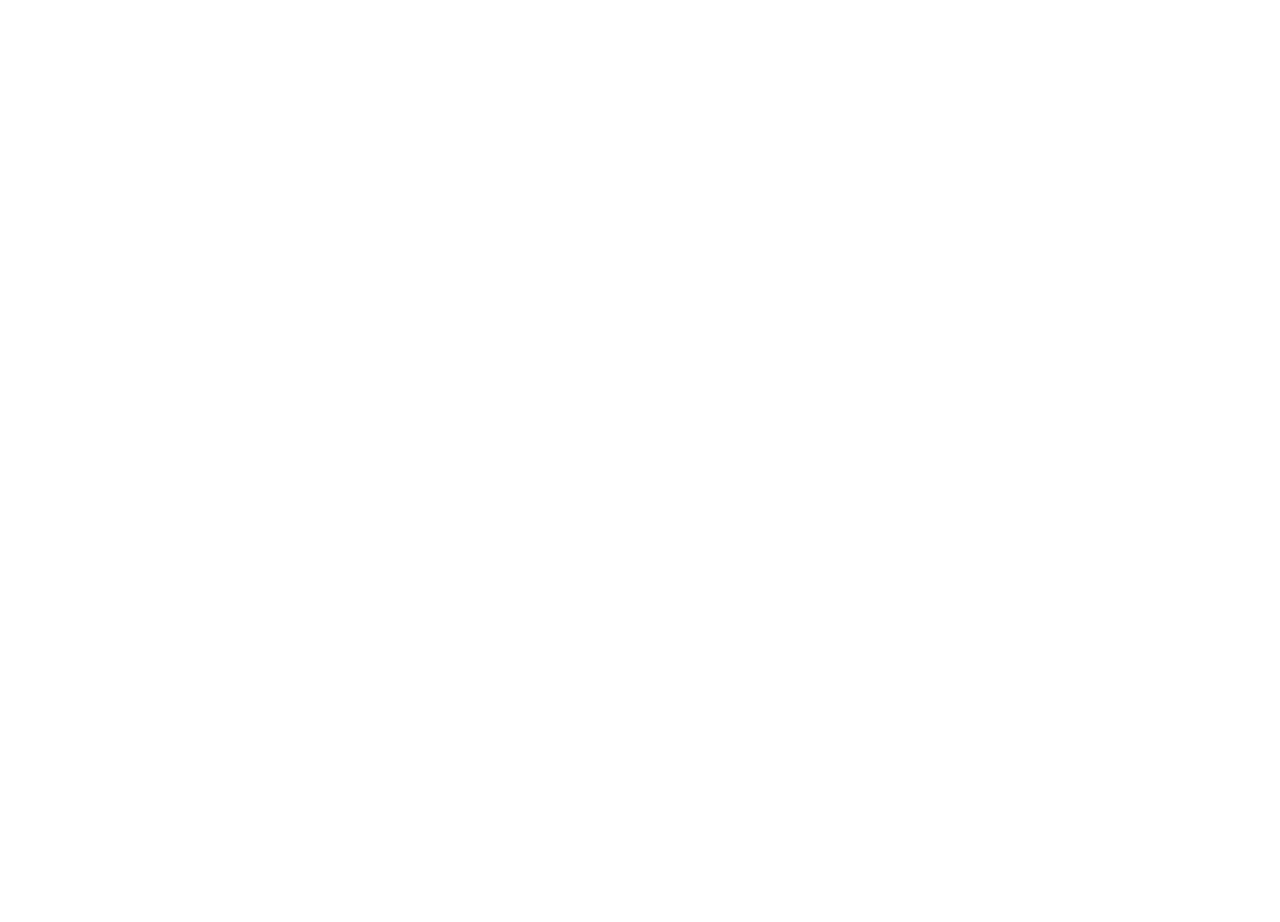
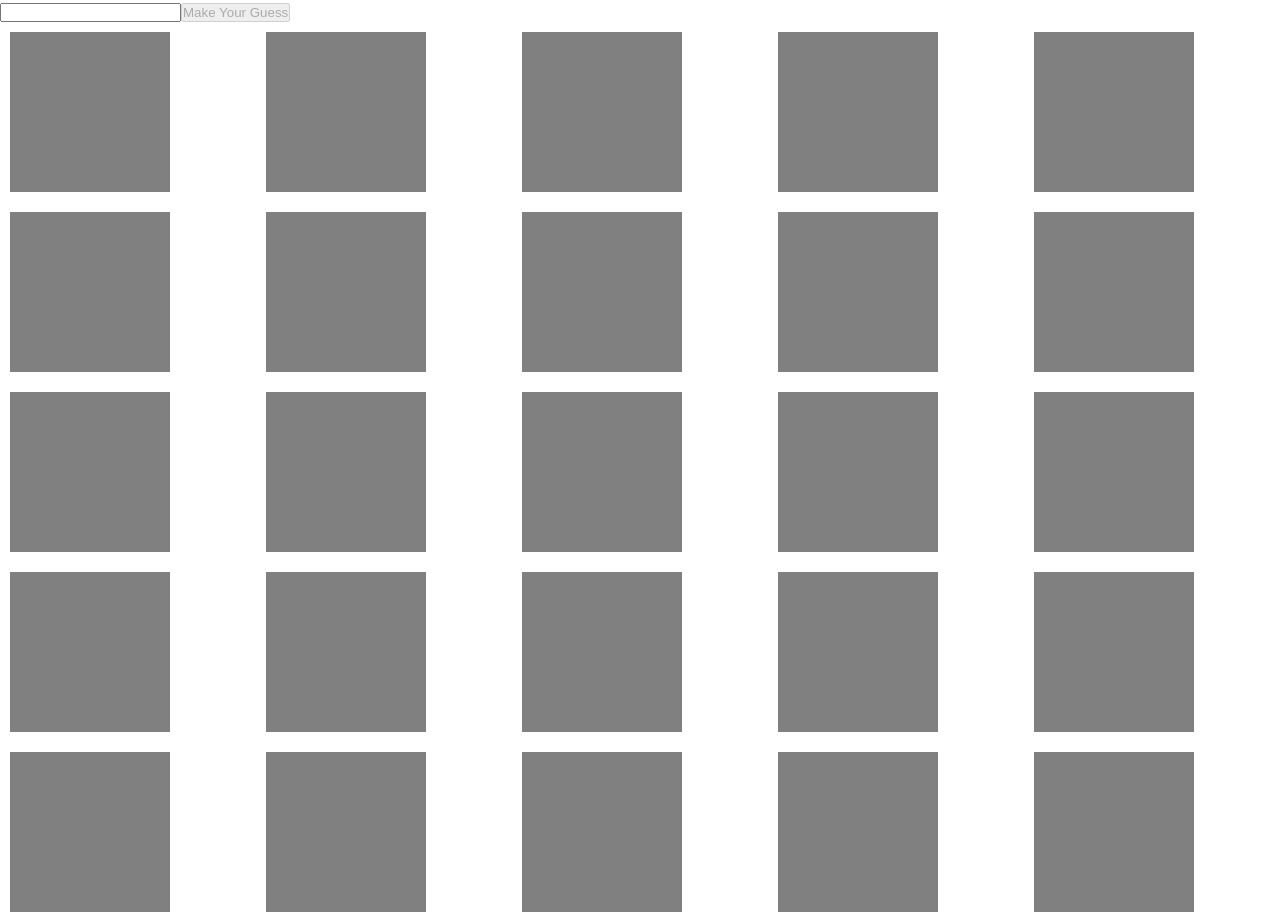
Before and after one commit to retcon1/house-of-games, a React (Create React App) app: page /wordle-clone in a window 1280 px wide. Before the commit this address had no page. Before the commit the page ends 800 px from the top, so only its background shows below. Built offline with nearby package versions, Linux system fonts and the light colour scheme.

Commit message:
feat: outlines basic wordle clone

```diff
--- a/src/App.tsx
+++ b/src/App.tsx
@@ -2,6 +2,7 @@
 import { Calculator } from "./components/Calculator/Calculator";
 import { Route, Routes } from "react-router-dom";
 import Home from "./components/Home";
+import Game from "./components/Wordle/Game";
 
 function App() {
   return (
@@ -9,6 +10,7 @@
       <Routes>
         <Route path="/" element={<Home />} />
         <Route path="/calculator" element={<Calculator />} />
+        <Route path="/wordle-clone" element={<Game />} />
       </Routes>
     </div>
   );
--- a/src/components/Home.tsx
+++ b/src/components/Home.tsx
@@ -8,10 +8,16 @@
     navigate("/calculator");
   };
 
+  const wordleNav = (e: any) => {
+    e.preventDefault();
+    navigate("/wordle-clone");
+  };
+
   return (
     <div>
       <h4>House of Games</h4>
       <button onClick={calcNav}>Calculator</button>
+      <button onClick={wordleNav}>Wordle</button>
     </div>
   );
 };
--- /dev/null
+++ b/src/components/Wordle/Game.tsx
@@ -0,0 +1,84 @@
+import { useState } from "react";
+
+const Game = () => {
+  const word = ["v", "i", "d", "e", "o"];
+  const [guess, setGuess] = useState("");
+  const [guessNum, setGuessNum] = useState(0);
+
+  const handleGuess = (event: React.FormEvent) => {
+    event.preventDefault();
+    const formattedGuess = guess.toLowerCase().split("");
+    for (let i = 0; i < word.length; i++) {
+      let cell = document.querySelector(
+        `.guess${guessNum + 1}-${i}`
+      ) as HTMLElement;
+      if (cell) {
+        cell.textContent = formattedGuess[i];
+        if (word[i] === formattedGuess[i]) {
+          cell.style.backgroundColor = "green";
+        } else if (word.includes(formattedGuess[i])) {
+          cell.style.backgroundColor = "yellow";
+        } else {
+          cell.style.backgroundColor = "red";
+        }
+      }
+    }
+
+    // Use the functional form of setGuessNum and setGuess
+    setGuessNum((prevGuessNum) => prevGuessNum + 1);
+    setGuess("");
+  };
+
+  return (
+    <>
+      <form className="Input" onSubmit={handleGuess}>
+        <input
+          value={guess}
+          onChange={(event) => setGuess(event.target.value)}
+          maxLength={5}
+        />
+        <button type="submit" disabled={guess.length !== 5 || guessNum === 5}>
+          Make Your Guess
+        </button>
+      </form>
+      <section className="grid-col">
+        <>
+          <div className="cell guess1-0"></div>
+          <div className="cell guess1-1"></div>
+          <div className="cell guess1-2"></div>
+          <div className="cell guess1-3"></div>
+          <div className="cell guess1-4"></div>
+        </>
+        <>
+          <div className="cell guess2-0"></div>
+          <div className="cell guess2-1"></div>
+          <div className="cell guess2-2"></div>
+          <div className="cell guess2-3"></div>
+          <div className="cell guess2-4"></div>
+        </>
+        <>
+          <div className="cell guess3-0"></div>
+          <div className="cell guess3-1"></div>
+          <div className="cell guess3-2"></div>
+          <div className="cell guess3-3"></div>
+          <div className="cell guess3-4"></div>
+        </>
+        <>
+          <div className="cell guess4-0"></div>
+          <div className="cell guess4-1"></div>
+          <div className="cell guess4-2"></div>
+          <div className="cell guess4-3"></div>
+          <div className="cell guess4-4"></div>
+        </>
+        <>
+          <div className="cell guess5-0"></div>
+          <div className="cell guess5-1"></div>
+          <div className="cell guess5-2"></div>
+          <div className="cell guess5-3"></div>
+          <div className="cell guess5-4"></div>
+        </>
+      </section>
+    </>
+  );
+};
+export default Game;
--- a/src/styles/styles.scss
+++ b/src/styles/styles.scss
@@ -57,3 +57,20 @@
     }
   }
 }
+
+.grid-col {
+  display: grid;
+  grid-template: repeat(6, auto) / repeat(5, auto);
+  .cell {
+    background: grey;
+    display: flex;
+    justify-content: center;
+    align-items: center;
+    width: 100px;
+    height: 100px;
+    padding: 80px;
+    border: 1px black;
+    margin: 10px;
+    font-size: 5rem;
+  }
+}
```
Also changed, not shown: src/components/Wordle/Grid.tsx (added, +15 -0 lines), src/components/Wordle/Row.tsx (added, +43 -0 lines).
